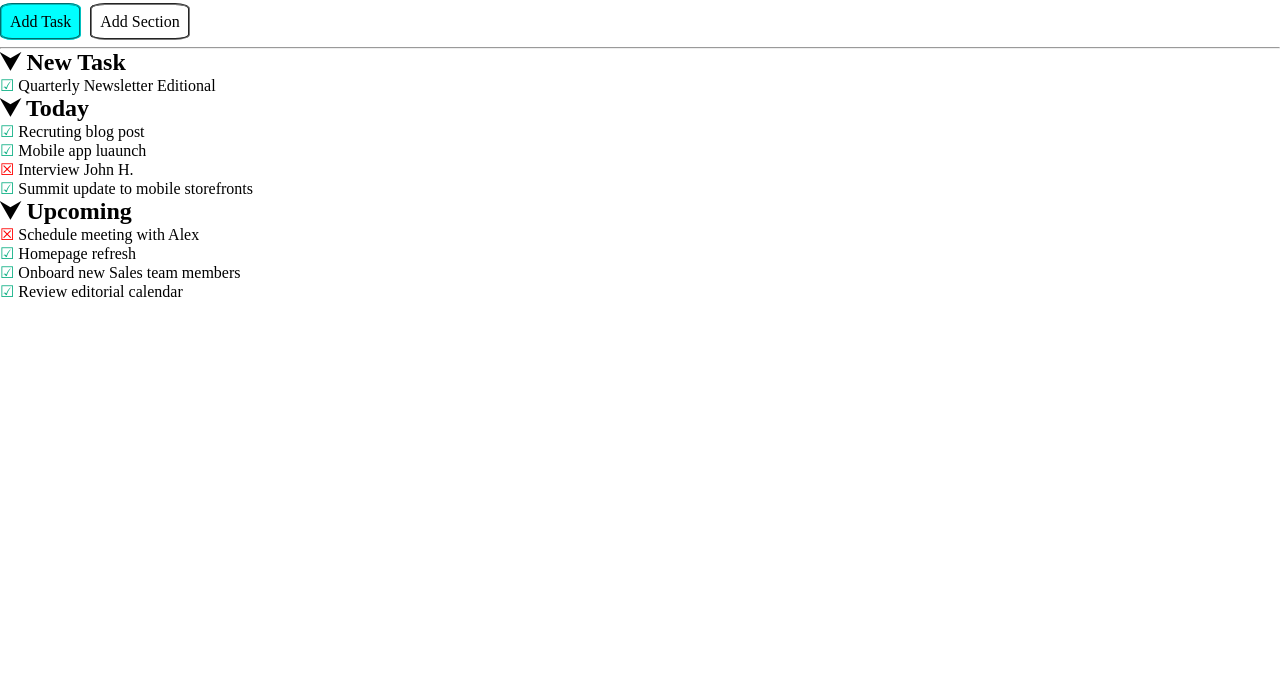
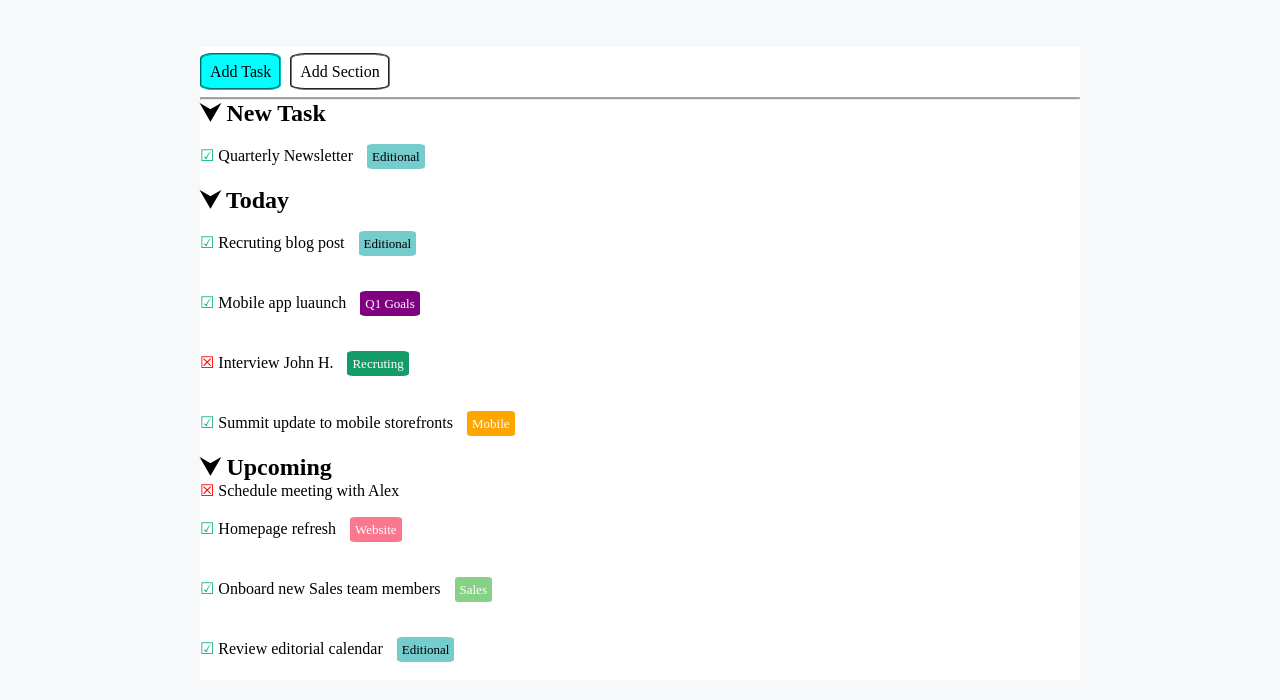
Before and after one commit to RiccardoPollice/html-css-toboolist, a plain HTML site: page index.html in a window 1280 px wide. Shown: the part 40-740 px from the top of the page. Drawn offline with Linux system fonts and the light colour scheme.

Commit message:
fase conclusiva del progetto

```diff
--- a/css/style.css
+++ b/css/style.css
@@ -1,7 +1,7 @@
 *{
     margin:0;
     padding:0;
-}
+    }
 
 #logo-toboolist{
    width: 150px;
@@ -25,15 +25,105 @@
     padding: 8px;
     }
     .rettangolo-3{
-
+    width: 100px;
+    height: 60px;
+    border-radius: 10%;
+    background-color: rgb(116, 204, 204);
+    font-size: small;
+    line-height: 60px;
+    margin: 10px;
+    padding: 5px;
     }
-
-    .border-bottom{
-        border-bottom: 1px solid darkgray;
+    .rettangolo-4{
+        width: 100px;
+        height: 60px;
+        border-radius: 10%;
+        background-color: purple;
+        font-size: small;
+        color: white;
+        line-height: 60px;
+        margin: 10px;
+        padding: 5px;
+   }
+    .rettangolo-5{
+        width: 100px;
+        height: 60px;
+        border-radius: 10%;
+        background-color: rgb(20, 156, 104);
+        font-size: small;
+        color:white;
+        line-height: 60px;
+        margin: 10px;
+        padding: 5px;
     }
-    .color-green{
+    .rettangolo-6{
+        width: 100px;
+        height: 60px;
+        border-radius: 10%;
+        background-color: orange;
+        font-size: small;
+        color:white;
+        line-height: 60px;
+        margin: 10px;
+        padding: 5px;
+    }
+    .rettangolo-7{
+        width: 100px;
+        height: 60px;
+        border-radius: 10%;
+        background-color: rgb(250, 119, 141);
+        font-size: small;
+        color:white;
+        line-height: 60px;
+        margin: 10px;
+        padding: 5px;
+    }
+    .rettangolo-8{
+        width: 100px;
+        height: 60px;
+        border-radius: 10%;
+        background-color: rgba(5, 160, 5, 0.481);
+        font-size: small;
+        color:white;
+        line-height: 60px;
+        margin: 10px;
+        padding: 5px;
+    }
+        .color-green{
         color:rgb(17, 177, 134);
     }
     .color-red{
         color:red;
     }
+    .centering{
+        margin-top: 50px;
+        margin-left: 200px;
+        margin-bottom: 150px;
+        margin-right: 200px;
+        background-color: white;
+    }
+        body{
+        background-color: #F6F8F9;
+    }
+    .border-bottom{
+       border-bottom: 1px solid darkgray;
+    }
+      header{
+        width: 1000px;
+        background-color: white;
+    }
+    .p-10{
+        padding: 10px;
+    }
+    .margin-main{
+        margin: 15% 20%;
+        padding: 10% 15%;
+    }
+    .botton-style{
+        border-radius: 5px;
+        border: 1px solid black;
+        padding: 2px;
+    }
+    .button-style:hover{
+        background-color: #14AAF5;
+    }
--- a/index.html
+++ b/index.html
@@ -14,8 +14,8 @@
 
     </header>
 
-    <main>
-        <div>
+    <main class="centering">
+        <div class="border-bottom">
         <p><span class="rettangolo-1"> Add Task</span> <span class="rettangolo-2"> Add Section</span> </p>
 
         </div>
@@ -31,13 +31,13 @@
 
             <h2>&#11167; Today</h2>
 
-            <p><span class="color-green">&#9745; </span>Recruting blog post</p>
+            <p><span class="color-green">&#9745; </span>Recruting blog post <span class="rettangolo-3">Editional</span></p>
 
-            <p><span class="color-green">&#9745; </span> Mobile app luaunch</p>
+            <p><span class="color-green">&#9745; </span> Mobile app luaunch <span class="rettangolo-4">Q1 Goals</span></p>
 
-            <p><span class="color-red">&#9746; </span> Interview John H.</p>
+            <p><span class="color-red">&#9746; </span> Interview John H. <span class="rettangolo-5">Recruting</span></p>
 
-            <p><span class="color-green">&#9745; </span>Summit update to mobile storefronts</p>
+            <p><span class="color-green">&#9745; </span>Summit update to mobile storefronts <span class="rettangolo-6">Mobile</span></p>
 
         </div>
 
@@ -47,11 +47,11 @@
 
             <p><span class="color-red">&#9746; </span> Schedule meeting with Alex</p>
 
-            <p><span class="color-green">&#9745; </span>Homepage refresh</p>
+            <p><span class="color-green">&#9745; </span>Homepage refresh <span class="rettangolo-7">Website</span></p>
 
-            <p><span class="color-green">&#9745; </span>Onboard new Sales team members</p>
+            <p><span class="color-green">&#9745; </span>Onboard new Sales team members <span class="rettangolo-8">Sales</span></p>
 
-            <p><span class="color-green">&#9745; </span>Review editorial calendar</p>
+            <p><span class="color-green">&#9745; </span>Review editorial calendar <span class="rettangolo-3">Editional</span></p>
 
 
 
```
